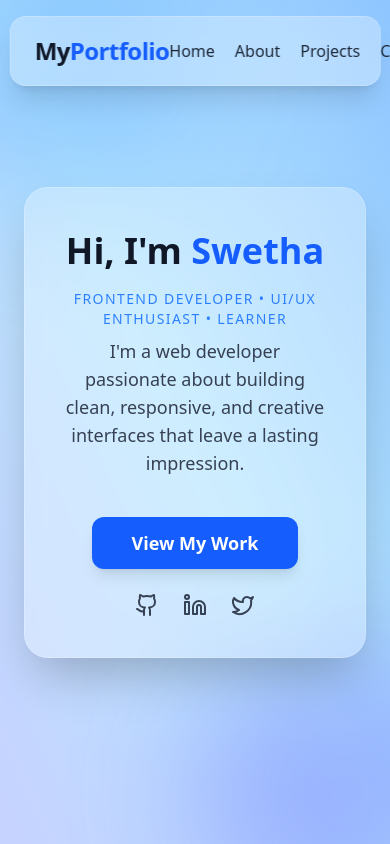
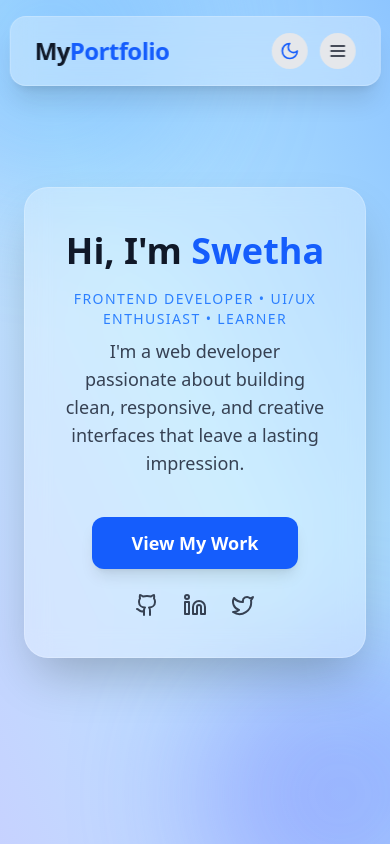
Before and after one commit to SSSwetha25/developer-portfolio, a React (Vite) app: page / in a window 390 px wide. Built offline with nearby package versions, Linux system fonts and the light colour scheme.

Commit message:
hamburger dropdown menu

```diff
--- a/src/components/Navbar.jsx
+++ b/src/components/Navbar.jsx
@@ -1,7 +1,10 @@
 import { Link } from "react-router-dom";
-import { Moon, Sun } from "lucide-react";
+import { Moon, Sun, Menu, X } from "lucide-react";
+import { useState } from "react";
 
 export default function Navbar({ toggleDarkMode, darkMode }) {
+  const [menuOpen, setMenuOpen] = useState(false);
+
   return (
     <nav className="fixed top-4 left-1/2 transform -translate-x-1/2 w-[95%] md:w-[90%] bg-white/30 dark:bg-gray-900/30 backdrop-blur-md border border-white/20 dark:border-gray-700/40 rounded-2xl px-6 py-4 shadow-xl flex items-center justify-between z-50 transition-all">
 
@@ -9,7 +12,8 @@ export default function Navbar({ toggleDarkMode, darkMode }) {
         My<span className="text-blue-600 dark:text-blue-400">Portfolio</span>
       </h1>
 
-      <div className="flex items-center gap-5 text-base font-medium">
+      {/* Desktop Links */}
+      <div className="hidden md:flex items-center gap-5 text-base font-medium">
         {["Home", "About", "Projects", "Contact"].map((text) => (
           <Link
             key={text}
@@ -32,6 +36,45 @@ export default function Navbar({ toggleDarkMode, darkMode }) {
           )}
         </button>
       </div>
+
+      {/* Mobile Hamburger */}
+      <div className="md:hidden flex items-center gap-3">
+        <button
+          onClick={toggleDarkMode}
+          className="p-2 rounded-full bg-gray-200 dark:bg-gray-700"
+          aria-label="Toggle Dark Mode"
+        >
+          {darkMode ? (
+            <Sun className="w-5 h-5 text-yellow-400" />
+          ) : (
+            <Moon className="w-5 h-5 text-blue-600" />
+          )}
+        </button>
+
+        <button
+          onClick={() => setMenuOpen(!menuOpen)}
+          className="p-2 rounded-full bg-gray-200 dark:bg-gray-700"
+          aria-label="Toggle Menu"
+        >
+          {menuOpen ? <X className="w-5 h-5" /> : <Menu className="w-5 h-5" />}
+        </button>
+      </div>
+
+      {/* Mobile Dropdown */}
+      {menuOpen && (
+        <div className="absolute top-20 left-1/2 transform -translate-x-1/2 w-[90%] bg-white dark:bg-gray-900 border border-gray-200 dark:border-gray-700 rounded-xl shadow-lg flex flex-col items-center gap-4 py-6 md:hidden">
+          {["Home", "About", "Projects", "Contact"].map((text) => (
+            <Link
+              key={text}
+              to={text === "Home" ? "/" : `/${text.toLowerCase()}`}
+              className="text-gray-800 dark:text-gray-200 hover:text-blue-600 dark:hover:text-blue-400 transition-colors text-lg"
+              onClick={() => setMenuOpen(false)}
+            >
+              {text}
+            </Link>
+          ))}
+        </div>
+      )}
     </nav>
   );
 }
```
